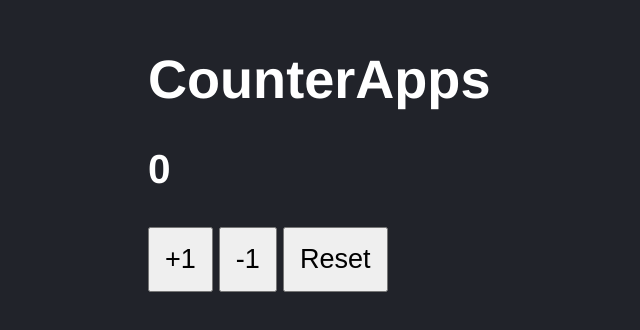
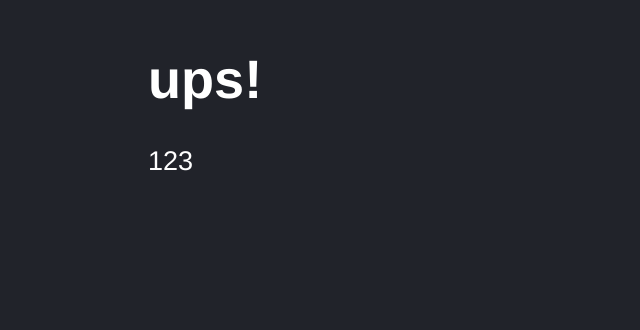
Before and after one commit to physiodevapp/react-zero-to-expert, a React (Vite) app in the folder 03-counter-app-vite/: page / in a window 1280 px wide. Shown: the part 136-466 px from the top of the page, without its empty margins (0-640 px from the left). Built offline with nearby package versions, Linux system fonts and the light colour scheme.

Commit message:
react-testing-library

```diff
--- a/03-counter-app-vite/package.json
+++ b/03-counter-app-vite/package.json
@@ -18,6 +18,7 @@
   "devDependencies": {
     "@babel/core": "^7.22.1",
     "@babel/preset-env": "^7.22.4",
+    "@testing-library/react": "^14.0.0",
     "@types/jest": "^29.5.2",
     "@types/react": "^18.0.37",
     "@types/react-dom": "^18.0.11",
--- a/03-counter-app-vite/src/FirstApp.jsx
+++ b/03-counter-app-vite/src/FirstApp.jsx
@@ -1,10 +1,6 @@
+import PropTypes from "prop-types";
 
-import PropTypes from 'prop-types';
-
-export const FirstApp = ( {title, subtitle} ) => {
-
-
-
+export const FirstApp = ({ title, subtitle }) => {
   return (
     <>
       {/* <code> {JSON.stringify( newMessage)} </code> */}
@@ -12,16 +8,16 @@ export const FirstApp = ( {title, subtitle} ) => {
       <h1>{title}</h1>
       <p>{subtitle}</p>
     </>
-  )
-}
+  );
+};
 
 FirstApp.propTypes = {
   title: PropTypes.string.isRequired,
-  subtitle: PropTypes.number.isRequired
-}
+  subtitle: PropTypes.number.isRequired,
+};
 
 FirstApp.defaultProps = {
-  title: 'ups!',
+  title: "ups!",
   subtitle: 123,
-  name: 'Physiodevapp'
-}
+  name: "Physiodevapp",
+};
--- a/03-counter-app-vite/src/main.jsx
+++ b/03-counter-app-vite/src/main.jsx
@@ -2,13 +2,14 @@ import React from 'react';
 import ReactDOM from 'react-dom/client';
 // import App from './HelloWorldApp';
 // import { HelloWorldApp } from './HelloWorldApp';
-// import { FirstApp } from './FirstApp';
-import CounterApp from './CounterApp';
+import { FirstApp } from './FirstApp';
+// import CounterApp from './CounterApp';
 import './styles.css';
 
 
 ReactDOM.createRoot(document.getElementById('root')).render(
   <React.StrictMode>
-    <CounterApp />
+    {/* <CounterApp /> */}
+    <FirstApp />
   </React.StrictMode>
 )
```
Also changed, not shown: 1 other file (tests, documents, lock files or other folders).
